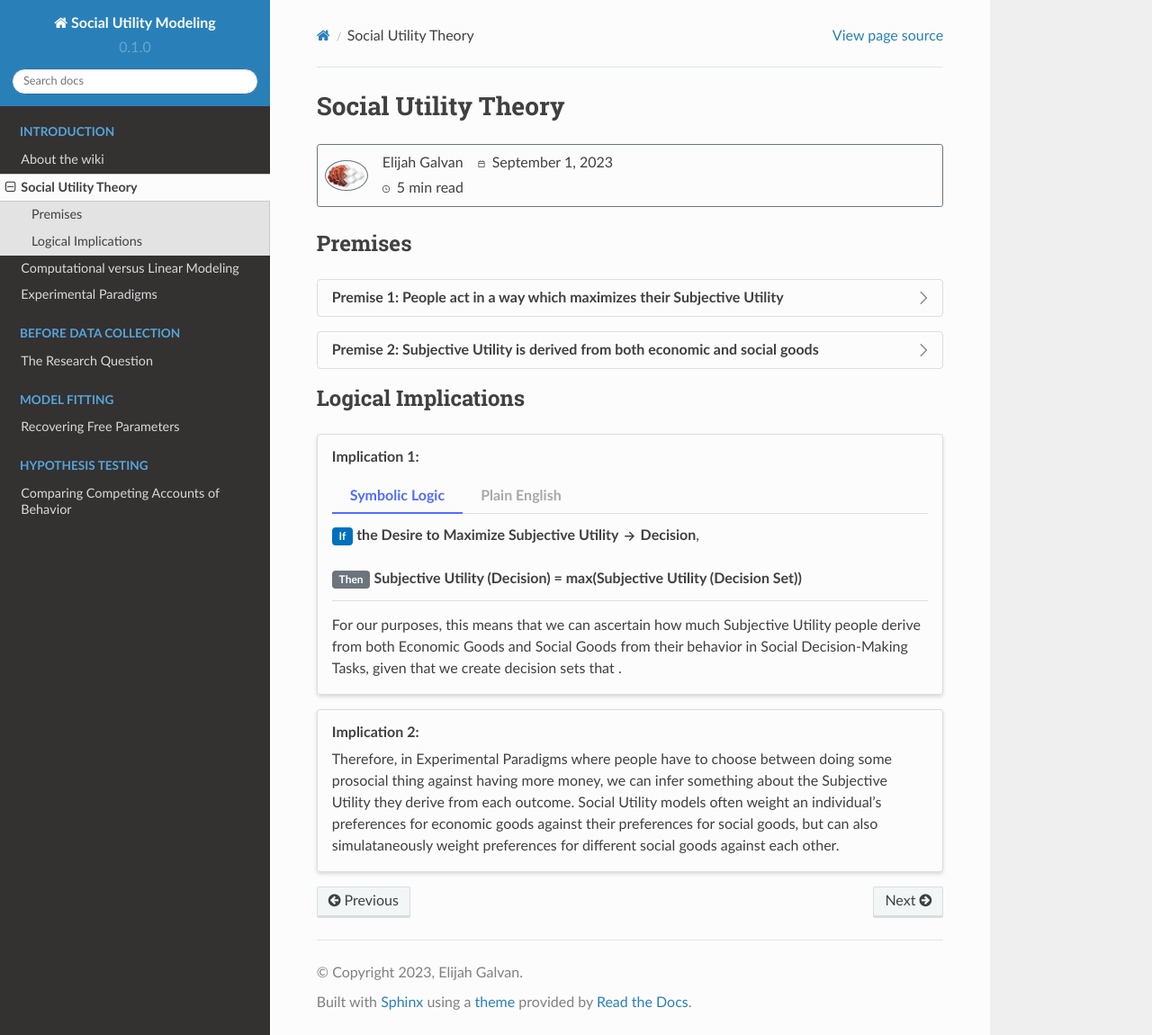
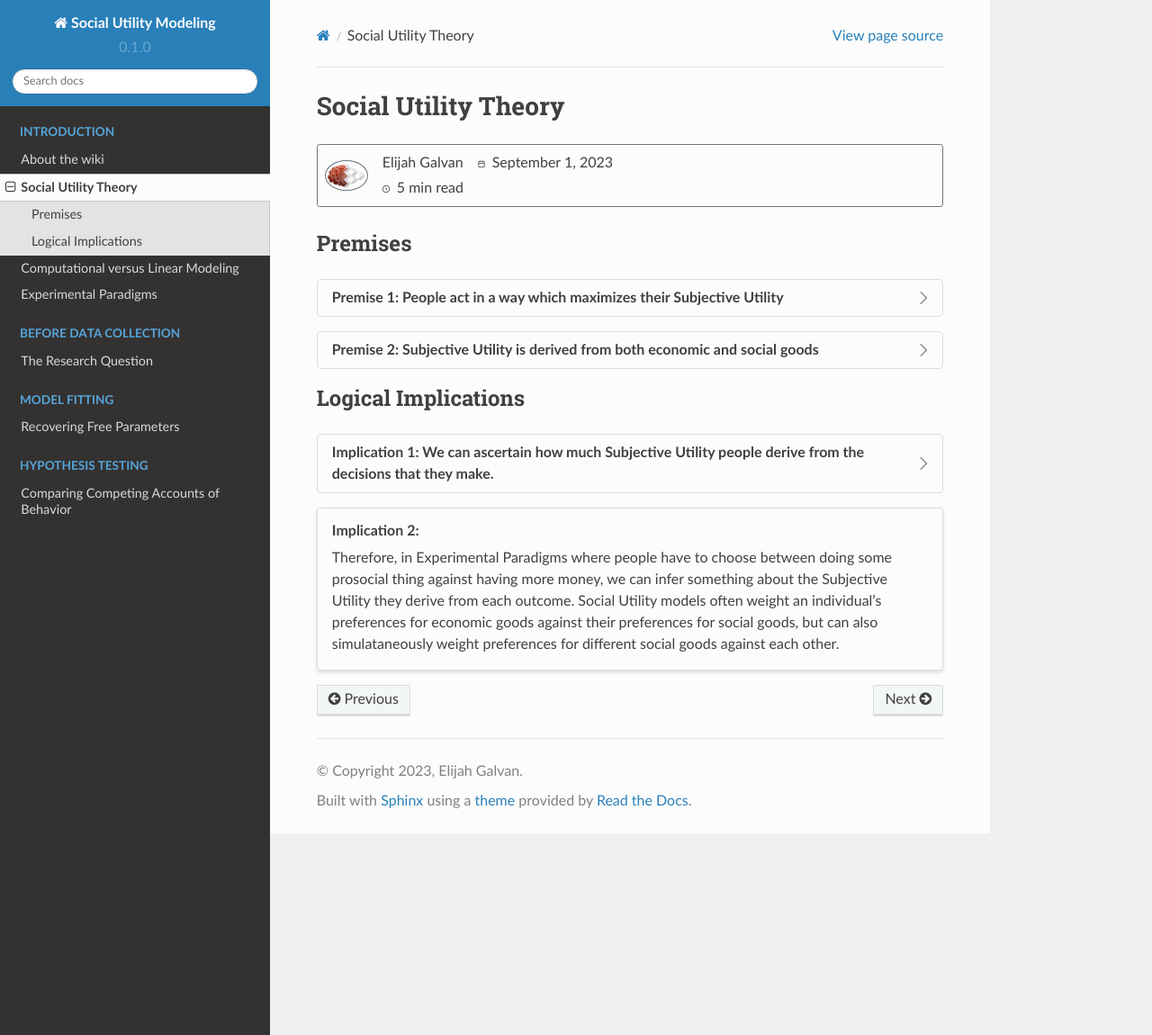
Before and after one commit to epgalvan/social-utility-modeling, a Sphinx documentation site: the page built from docs/source/0_2_0.rst, in a window 1280 px wide and 1150 px high. Shown: the whole window at 90% size. Built offline with Sphinx 7.4.7 and the Read the Docs theme 2.0.0, drawn with Linux system fonts in a browser that asks for light colours.

Commit message:
more formatting changes

```diff
--- a/docs/source/0_2_0.rst
+++ b/docs/source/0_2_0.rst
@@ -56,24 +56,28 @@
 Logical Implications
 =========
 
-.. card::  Implication 1:
-    :width: 100%
+.. dropdown::  Implication 1: We can ascertain how much Subjective Utility people derive from the decisions that they make.
 
     .. tab-set::
-        .. tab-item:: Symbolic Logic
+        .. tab-item:: Programming Logic
 
-            :bdg-primary:`If` **the Desire to Maximize Subjective Utility** :octicon:`arrow-right;1em` **Decision**,
+            :bdg-primary:`If` **Possible_Choices[which(U(Possible_Choices)) == max(U(Possible_Choices))]** :octicon:`arrow-right;1em` **Decision**
 
-            :bdg-secondary:`Then` **Subjective Utility (Decision) = max(Subjective Utility (Decision Set))**
+            :bdg-secondary:`Then` **U(Decision) = max(U(Possible_Choices))**
+
+            .. Note::
+                ``U`` refers to Subjective Utility
 
         .. tab-item:: Plain English
 
-            Since we have adopted the premise that people make decisions based on what will maximize their Subjective Utility, the Decision that a person has made **must** have the Highest Subjective Utility out of all of the possible Decisions that that person could have made.
-
-    For our purposes, this means that we can ascertain how much Subjective Utility people derive from both Economic Goods and Social Goods from their behavior in Social Decision-Making Tasks, given that we create decision sets that .
+            Since we have adopted the premise that people make decisions based on what will maximize their Subjective Utility,
+            the Decision that a person has made **must** have the Highest Subjective Utility out of all of the possible Decisions that that person could have made.
 
 .. card::  Implication 2:
     :width: 100%
 
+
+
+
     Therefore, in Experimental Paradigms where people have to choose between doing some prosocial thing against having more money, we can infer something about the Subjective Utility they derive from each outcome.
     Social Utility models often weight an individual's preferences for economic goods against their preferences for social goods, but can also simulataneously weight preferences for different social goods against each other.
```
